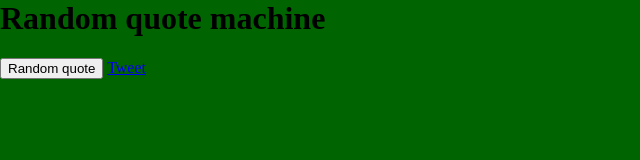
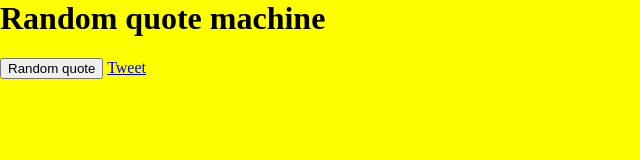
Before and after one commit to djrokita/Quotes, a plain HTML site: page index.html in a window 1280 px wide. Shown: the whole page, without its empty margins (0-640 px from the left). Drawn offline with nearby package versions, Linux system fonts and the light colour scheme; no server answers; some icons are missing.

Commit message:
Changed background color

```diff
--- a/script.js
+++ b/script.js
@@ -7,8 +7,9 @@ $(document).ready(function () {
 
 	function getQuote () {
 		$.getJSON(prefix + quoteUrl, createTweet);
-		//$.ajaxSetup({ cache: false });
 	}
+
+	$.ajaxSetup({ cache: false });
 
 	function createTweet(input) {
 		var data = input[0];
--- a/style.css
+++ b/style.css
@@ -1,4 +1,4 @@
 body {
-	background: darkgreen;
+	background: yellow;
 	margin: 0;
 }
```
